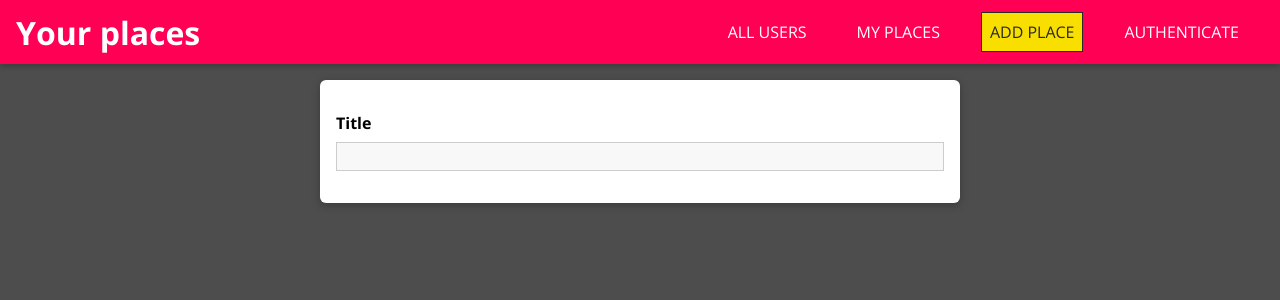
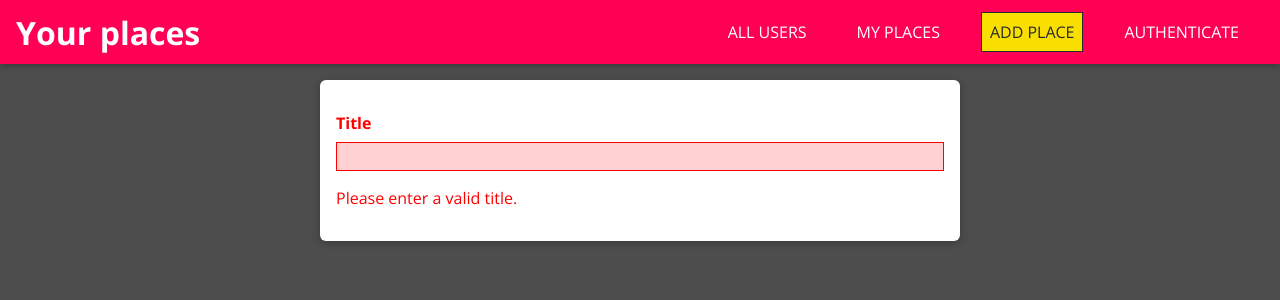
Before and after one commit to mrivk99/social-media-app, a React (Create React App) app in the folder FRONTEND/my-app/: page /places/new in a window 1280 px wide. Shown: the top 300 px of the page. Built offline with nearby package versions, Linux system fonts and the light colour scheme.

Commit message:
Managing state in input component using useReducer

```diff
--- a/FRONTEND/my-app/src/places/pages/NewPlace.js
+++ b/FRONTEND/my-app/src/places/pages/NewPlace.js
@@ -6,7 +6,7 @@ import './NewPlace.css';
 const NewPlace = () => {
   return (
     <form className="place-form">
-      <Input element="input" type="text" label="Title" />
+      <Input element="input" type="text" label="Title" validators={[]} errorText="Please enter a valid title." />
     </form>
   );
 };
--- a/FRONTEND/my-app/src/shared/components/FormElements/Input.js
+++ b/FRONTEND/my-app/src/shared/components/FormElements/Input.js
@@ -1,19 +1,58 @@
-import React from 'react';
+import React, { useReducer } from 'react';
 
 import './Input.css';
 
+const inputReducer = (state, action) => {
+  switch (action.type) {
+    case 'CHANGE':
+      return {
+        ...state,
+        value: action.val,
+        isValid: true
+      };
+    default:
+      return state;
+  }
+};
+
 const Input = props => {
+
+  // Validate input to check user entered a valid place using useReducer
+  const [inputState, dispatch] = useReducer(inputReducer, {
+    value: '',
+    isValid: false
+  });
+
+  const changeHandler = event => {
+    dispatch({ type: 'CHANGE', val: event.target.value });
+  };
+
   const element =
     props.element === 'input' ? (
-      <input id={props.id} type={props.type} placeholder={props.placeholder} />
+      <input
+        id={props.id}
+        type={props.type}
+        placeholder={props.placeholder}
+        onChange={changeHandler}
+        value={inputState.value}
+      />
     ) : (
-      <textarea id={props.id} rows={props.rows || 3} />
+      <textarea
+        id={props.id}
+        rows={props.rows || 3}
+        onChange={changeHandler}
+        value={inputState.value}
+      />
     );
 
   return (
-    <div className={`form-control`}>
+    <div
+      className={`form-control ${!inputState.isValid &&
+        'form-control--invalid'}`}
+    >
       <label htmlFor={props.id}>{props.label}</label>
       {element}
+      {!inputState.isValid && <p>{props.errorText}</p>}
     </div>
   );
 };
```
